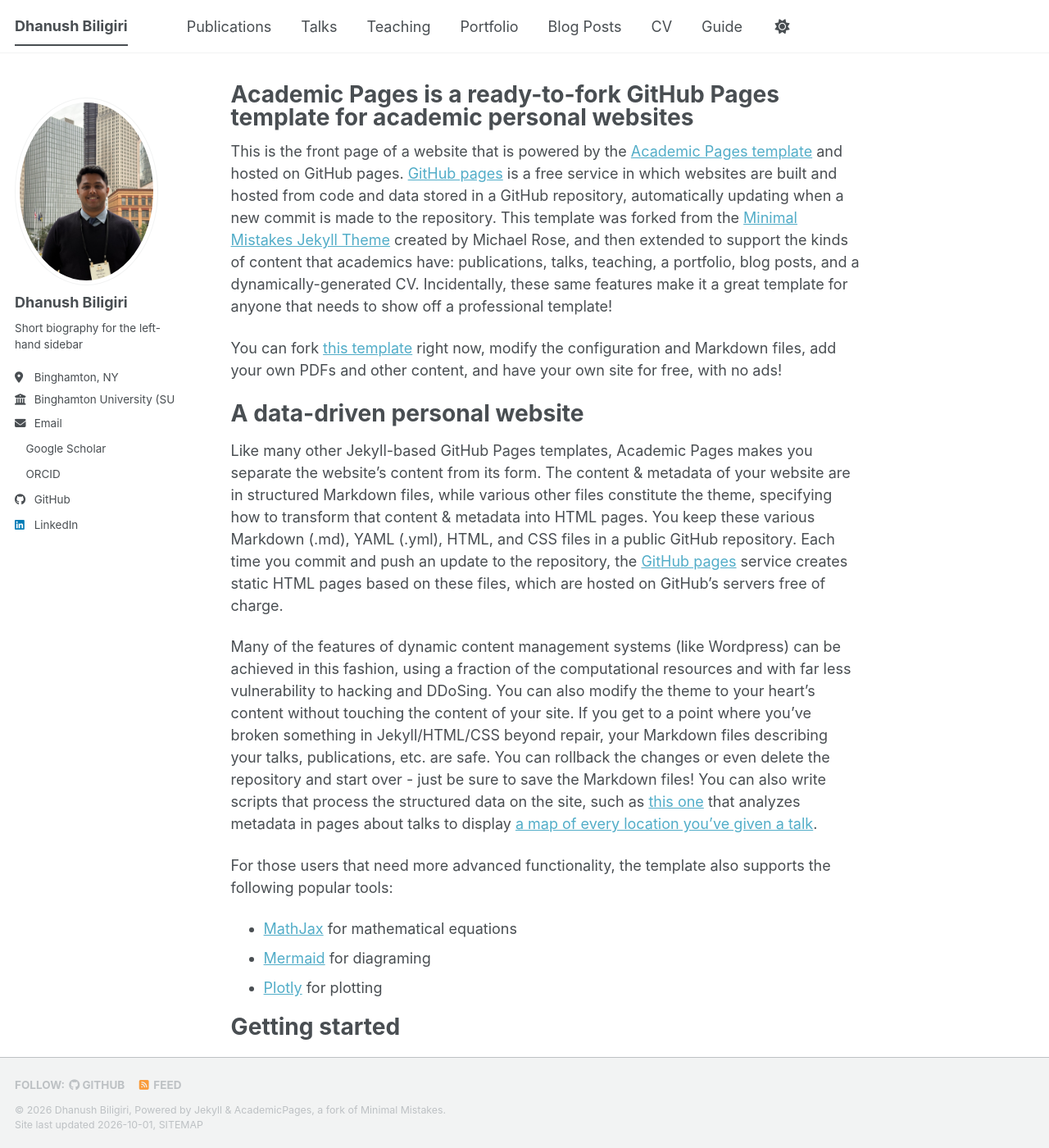
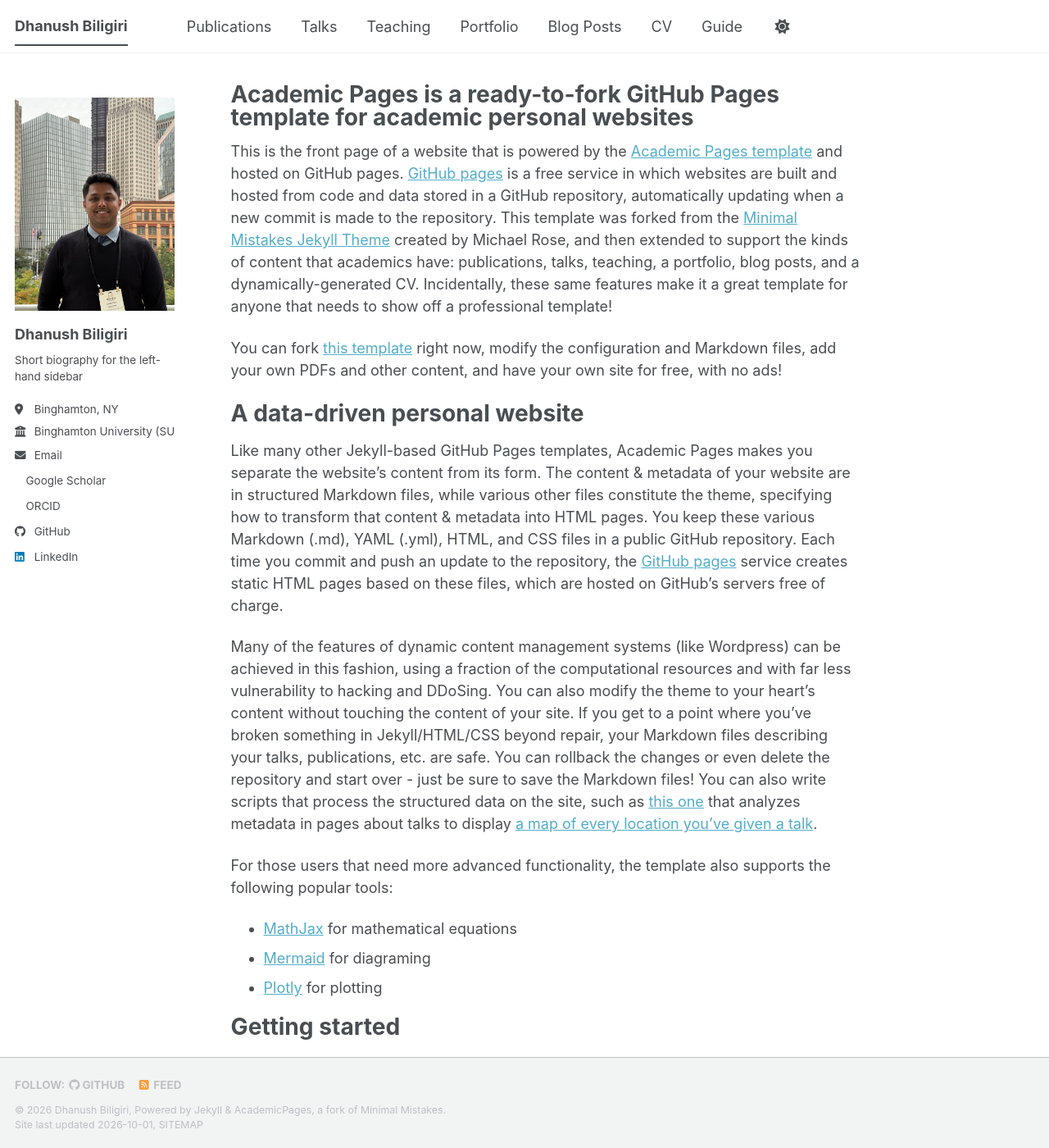
Before and after one commit to dhanushbiligiri/dhanushbiligiri.github.io, a Jekyll site: the page built from _pages/about.md, in a window 1280 px wide and 1400 px high. Shown: the whole window at 82% size. Built offline with Jekyll 4.4.1, drawn with Linux system fonts in a browser that asks for light colours; a style sheet for code colours, icons or effects is not loaded.

Commit message:
Updated image

```diff
--- a/assets/css/main.scss
+++ b/assets/css/main.scss
@@ -37,3 +37,20 @@
     "layout/sidebar",
     "layout/json_cv"
 ;
+
+.author__avatar img {
+  width: 100% !important;
+  max-width: 100% !important;
+  height: 260px;
+  object-fit: cover;
+  object-position: center top;
+  border-radius: 0 !important;
+  padding: 0 !important;
+  border: none !important;
+  box-shadow: none !important;
+}
+
+.author__avatar {
+  width: 100%;
+  margin-bottom: 1rem;
+}
```
